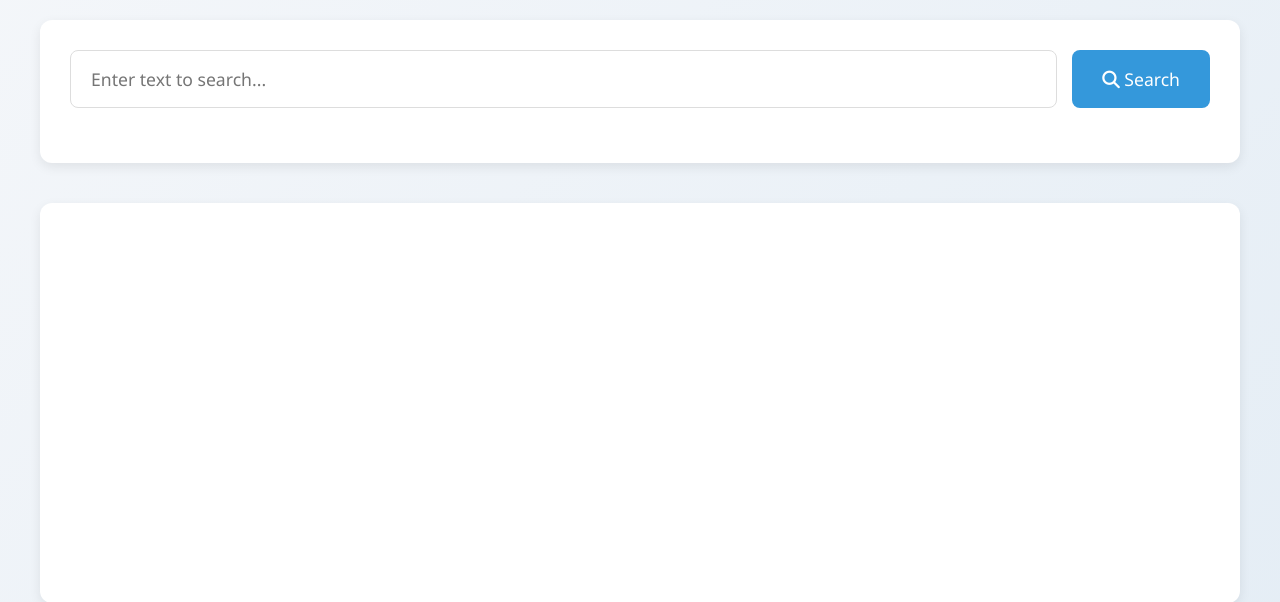
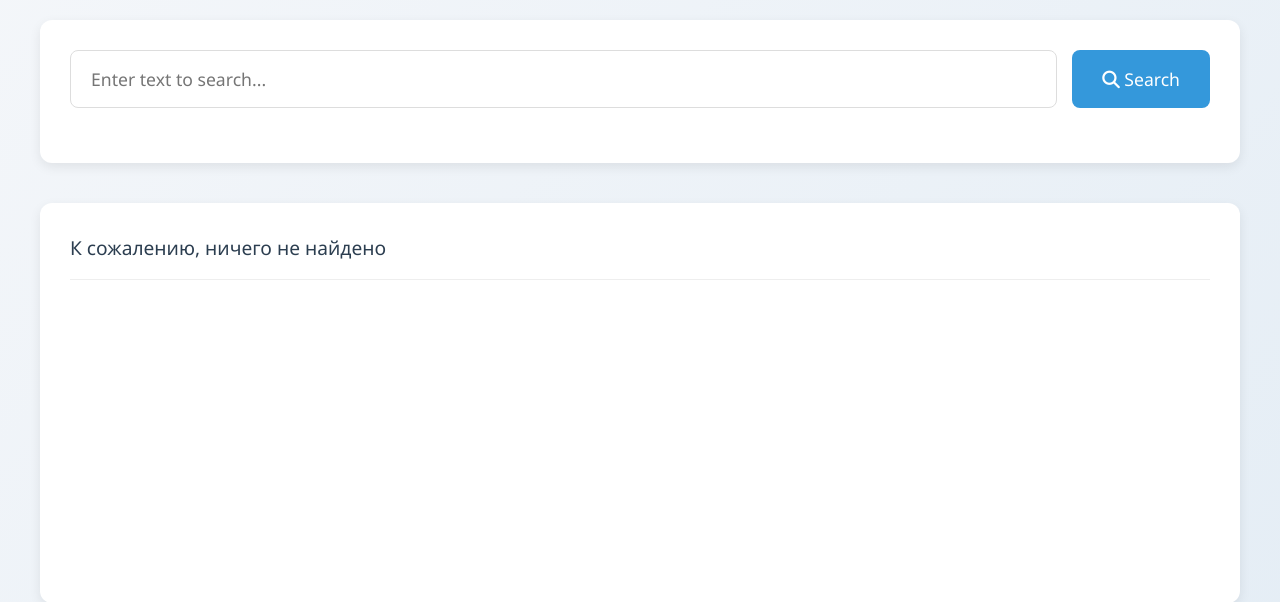
Before and after one commit to NIZHEGORODTSY/TECHNOSTRELKA_BOOK_ASSISTANT, a Flask app: template src/templates/base.html in a window 1280 px wide. Shown: the part 202-804 px from the top of the page. Run offline with Flask 3, Linux system fonts and the light colour scheme; the template is opened without the code that fills it, so the values that code supplies are empty.

Commit message:
first answer from model +++

```diff
--- a/scripts.py
+++ b/scripts.py
@@ -3,5 +3,5 @@
 
 def format_answer(answer):
     data = answer.split('\n')
-    data = [x for x in data if len(x) != 0][1:]
+    data = [x for x in data if len(x) != 0]
     return data
--- a/src/app.py
+++ b/src/app.py
@@ -39,10 +39,11 @@ def main():
             context=context,
             question=user_text,
         )
+        print(user_text)
         print(answer)
         return render_template('base.html', answer=format_answer(answer))
 
-    return render_template('base.html')
+    return render_template('base.html', answer='1')
 
 
 # @app.route('/health')
--- a/src/model_controller.py
+++ b/src/model_controller.py
@@ -5,6 +5,8 @@ from dotenv import load_dotenv
 # NOTE:
 # В ходе продолжительных экспериментов было принято решение отказаться от локального использования моделей hugging face из-за ОЧЕНЬ низкой скорости работы
 # Решено использовать api deepseek
+
+# P.S. в ходе работы столкнулся с тем, что модель в своих ответах испоьзует символы '#' и '*' для выделения слов. пока что не придумал, как реализовать выделение таких слов при отображении на сайте
 
 load_dotenv('_.env')
 
@@ -27,7 +29,7 @@ class ModelController:
             },
             {
                 "role": "system",
-                "content": f"""Прочитай текст и ответь на предложенный вопрос. Текст: {context}"""
+                "content": f"""Прочитай текст и ответь на предложенный вопрос. Текст: {context}. В своём ответе не используй символы '*' и '#'"""
             },
             {
                 "role": "user",
--- a/src/templates/base.html
+++ b/src/templates/base.html
@@ -18,7 +18,8 @@
         <section class="search-container">
             <form method="POST" action="/">
                 <div class="search-box">
-                    <input name="user_text" type="text" class="search-input" id="searchInput" placeholder="Enter text to search...">
+                    <input name="user_text" type="text" class="search-input" id="searchInput"
+                           placeholder="Enter text to search...">
                     <button type="submit" class="btn" id="searchBtn">
                         <i class="fas fa-search"></i> Search
                     </button>
@@ -27,11 +28,22 @@
         </section>
 
         <section class="results-container">
+
+            {% if answer and answer != '1' %}
             {% for item in answer %}
-                <div class="results-header">
-                    <div class="result-count" id="resultCount">{{item}}</div>
-                </div>
+            <div class="results-header">
+                <div class="result-count" id="resultCount">{{item}}</div>
+            </div>
             {% endfor %}
+            {% elif answer == '1'%}
+            <div class="results-header">
+                <div class="result-count" id="resultCount"></div>
+            </div>
+            {% else %}
+            <div class="results-header">
+                <div class="result-count" id="resultCount">К сожалению, ничего не найдено</div>
+            </div>
+            {% endif %}
 
 
         </section>
```
